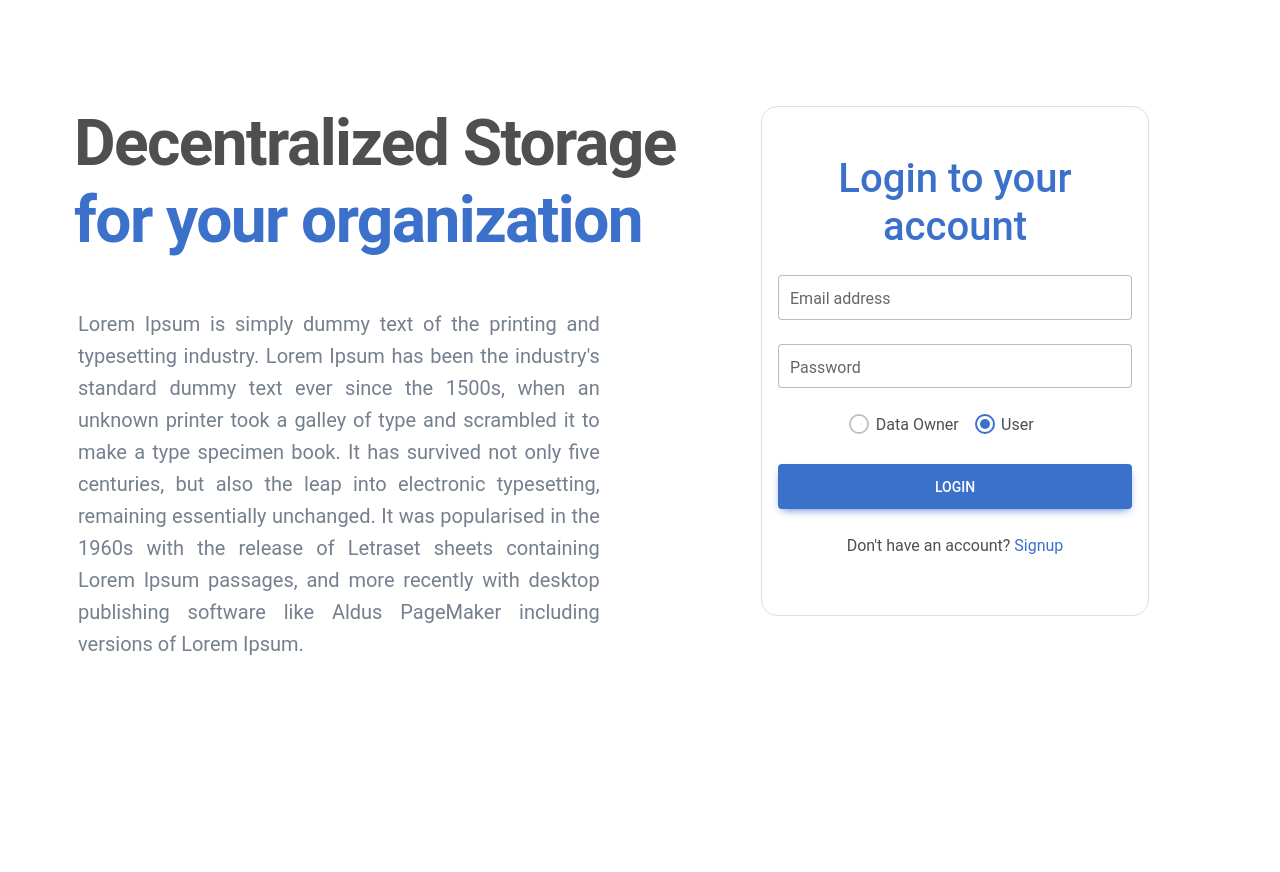
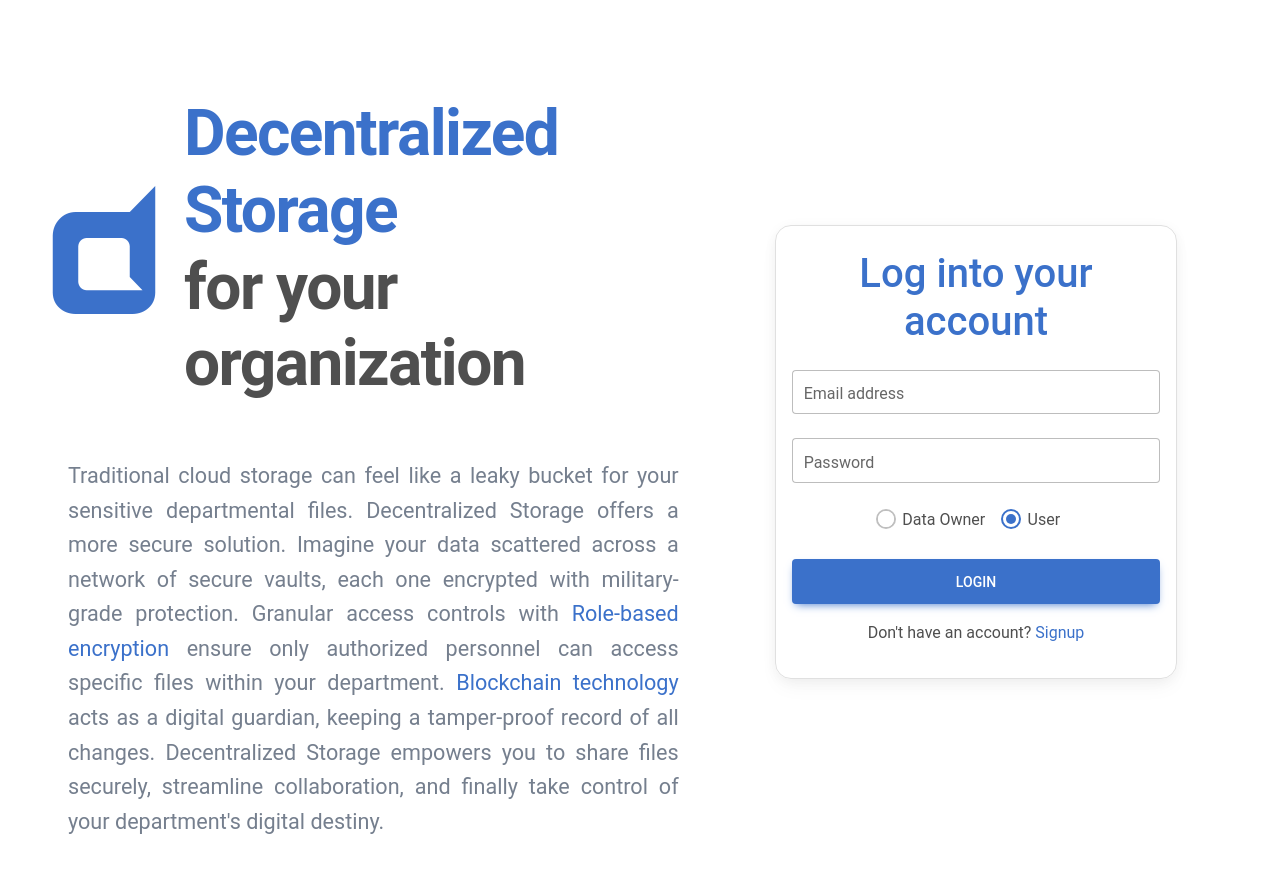
Before and after one commit to SanjayNithin2002/decentralized-storage-frontend, a React (Create React App) app: page /login in a window 1280 px wide. Shown: the top 872 px of the page. Before the commit the page ends 800 px from the top, so only its background shows below. Built offline with nearby package versions, Linux system fonts and the light colour scheme; the HTML template or start-up script is replaced by a standard one.

Commit message:
styled login and signup page

```diff
--- a/src/Components/InfoPane.js
+++ b/src/Components/InfoPane.js
@@ -2,29 +2,31 @@ import React from "react";
 import {
     MDBCol,
     MDBRow,
+    MDBIcon
 } from 'mdb-react-ui-kit';
 
 const InfoPane = () => {
     return (
         <MDBCol col='18' md='7' className='p-5 text-center text-md-start d-flex flex-column justify-content-center'>
-            <h1 className="my-5 display-3 fw-bold ls-tight px-3">
-                Decentralized Storage <br />
-                <span className="text-primary">for your organization</span>
-            </h1>
+            <div className="d-flex align-items-center mb-2">
+                <MDBIcon fab icon="dashcube" size="8x" className="me-2 text-primary" />
+                <h1 className="my-5 display-3 fw-bold ls-tight px-3">
+                <span className="text-primary">Decentralized Storage</span> <br />
+                    <span>for your organization</span>
+                </h1>
+            </div>
 
-            <MDBRow className='px-3 col-md-11'>
-                <p className='px-3' style={{ color: 'hsl(217, 10%, 50.8%)', textAlign: 'justify', fontSize: '1.25rem' }}>
-                    Lorem Ipsum is simply dummy text of the printing and typesetting industry.
-                    Lorem Ipsum has been the industry's standard dummy text ever since the 1500s,
-                    when an unknown printer took a galley of type and scrambled it to make a type specimen book.
-                    It has survived not only five centuries, but also the leap into electronic typesetting,
-                    remaining essentially unchanged. It was popularised in the 1960s with the release of Letraset
-                    sheets containing Lorem Ipsum passages, and more recently with desktop publishing software
-                    like Aldus PageMaker including versions of Lorem Ipsum.
+            <MDBRow className='px-3 col-md-14'>
+                <p className='px-3' style={{ color: 'hsl(217, 10%, 50.8%)', textAlign: 'justify', fontSize: '1.35rem' }}>
+                    Traditional cloud storage can feel like a leaky bucket for your sensitive departmental files.
+                    Decentralized Storage offers a more secure solution.  Imagine your data scattered across a
+                    network of secure vaults, each one encrypted with military-grade protection.
+                    Granular access controls with <span className="text-primary"> Role-based encryption </span>ensure only authorized personnel can access specific files within your department.
+                    <span className="text-primary"> Blockchain technology </span> acts as a digital guardian, keeping a tamper-proof record of all changes.
+                    Decentralized Storage empowers you to share files securely, streamline collaboration, and finally take control
+                    of your department's digital destiny.
                 </p>
             </MDBRow>
-
-
         </MDBCol>
     )
 }
--- a/src/Components/Modal.js
+++ b/src/Components/Modal.js
@@ -19,9 +19,9 @@ const Modal = (props) => {
       tabIndex='-1'
       setOpen={setTopRightModal}
     >
-      <MDBModalDialog className="bottom-right-modal" size="sm">
+      <MDBModalDialog className="bottom-right-modal" size="lg">
         <MDBModalContent>
-          <MDBModalBody className='bg-primary text-white'>
+          <MDBModalBody className='text-white rounded-4' style={{backgroundColor: '#055cb8'}}>
             {props.title}
             <MDBBtn
               color='none'
--- a/src/Pages/Login.js
+++ b/src/Pages/Login.js
@@ -11,7 +11,8 @@ import {
     MDBBtn,
     MDBInput,
     MDBRadio,
-    MDBSpinner
+    MDBSpinner,
+    MDBInputGroup
 } from 'mdb-react-ui-kit';
 
 const Login = () => {
@@ -40,7 +41,7 @@ const Login = () => {
             else if (response.status === 401) {
                 setModalContent(response.error)
             }
-            else{
+            else {
                 setModalContent(response.error);
             }
         } catch (error) {
@@ -53,33 +54,34 @@ const Login = () => {
 
 
     return (
-        <MDBContainer fluid className="my-5 mt-0">
+        <MDBContainer fluid className="m-0">
             <MDBRow className="align-items-start">
-                <InfoPane/>
-                <MDBCol col='6' md='4' className="text-center text-md-end my-5 px-3 pt-5">
-                    <div className='square border rounded-7'>
-                        <div className='px-3 mt-5'>
-                            <h1 className="text-center text-primary mb-4">Login to your account</h1>
+                <InfoPane />
+                <MDBCol col='6' md='4' className="text-center text-md-end mx-3 my-auto px-auto pt-auto">
+                    <div className='square border rounded-7 shadow-4'>
+                        <div className='px-3 mt-4'>
+                            <h1 className="text-center text-primary mb-4">Log into your account</h1>
                             <form onSubmit={handleSubmit(onSubmit)}>
                                 <MDBInput
                                     wrapperClass='mb-4'
                                     label='Email address'
                                     id='email'
                                     type='email'
-                                    size="lg"
+                                    size='lg'
                                     {...register('email', { required: 'Email is required' })}
                                 />
-                                {errors.email && <p>{errors.email.message}</p>}
+                                {errors.email && <p className='text-primary'>{errors.email.message}</p>}
                                 <MDBInput
                                     wrapperClass='mb-4'
                                     label='Password'
                                     id='password'
                                     type='password'
-                                    size="lg"
+                                    size='lg'
                                     {...register('password', { required: 'Password is required' })}
                                 />
-                                {errors.password && <p>{errors.password.message}</p>}
-                                <div className="d-flex justify-content-center mx-4 mb-4 col-md-10 align-items-center">
+                                {errors.password && <p className='text-primary'>{errors.password.message}</p>}
+                                <div className="mb-4 col-md-12 align-items-center d-flex flex-column flex-md-row justify-content-center">
+                                    <div className="d-flex justify-content-center align-items-center">
                                         <MDBRadio
                                             name='userType'
                                             id='dataOwner'
@@ -99,12 +101,14 @@ const Login = () => {
                                             inline
                                         />
                                     </div>
-                                <MDBBtn className="mb-4 w-100" size="lg" type="submit">
+                                </div>
+
+                                <MDBBtn className="mb-3 w-100" size='lg' type="submit">
                                     {spinner && <MDBSpinner size='sm' role='status' tag='span' />}
                                     <span className='px-2'>Login</span>
                                 </MDBBtn>
                             </form>
-                            <p className="mb-5 pb-lg-2 text-center">Don't have an account? <span className='pointer text-primary' onClick={e => navigate('/signup')}>Signup</span></p>
+                            <p className="mb-4 pb-lg-2 text-center">Don't have an account? <span className='pointer text-primary' onClick={e => navigate('/signup')}>Signup</span></p>
                         </div>
                     </div>
                 </MDBCol>
--- a/src/Pages/Upload.js
+++ b/src/Pages/Upload.js
@@ -66,7 +66,7 @@ const Upload = () => {
                                     size="lg"
                                     {...register('title', { required: 'Title is required' })}
                                 />
-                                {errors.title && <p>{errors.title.message}</p>}
+                                {errors.title && <p className='text-primary'>{errors.title.message}</p>}
 
                                 <select
                                     className={!selected ? "form-select mb-4 text-muted" : "form-select mb-4"}
@@ -88,7 +88,7 @@ const Upload = () => {
                                         }
                                     })}
                                 </select>
-                                {errors.role && <p>{errors.role.message}</p>}
+                                {errors.role && <p className='text-primary'>{errors.role.message}</p>}
 
                                 <MDBFile
                                     label='File'
@@ -96,7 +96,7 @@ const Upload = () => {
                                     name='file'
                                     {...register('file', { required: 'File is required' })}
                                 />
-                                {errors.file && <p>{errors.file.message}</p>}
+                                {errors.file && <p className='text-primary'>{errors.file.message}</p>}
                                 <br />
 
                                 <MDBFile
@@ -106,7 +106,7 @@ const Upload = () => {
                                     accept='.key'
                                     {...register('key', { required: 'Key is required' })}
                                 />
-                                {errors.key && <p>{errors.key.message}</p>}
+                                {errors.key && <p className='text-primary'>{errors.key.message}</p>}
                                 <br />
 
 
--- a/src/index.css
+++ b/src/index.css
@@ -1,6 +1,6 @@
 body {
   font-family: Roboto, Helvetica, Arial, sans-serif;
-  margin: 10px;
+  margin: 0px;
 }
 
 code {
@@ -26,3 +26,7 @@ code {
 .pointer{
   cursor: pointer;
 }
+
+.bg-color{
+  background-color: #055cb8;
+}
--- a/src/index.js
+++ b/src/index.js
@@ -8,6 +8,6 @@ import './index.css';
 const root = ReactDOM.createRoot(document.getElementById('root'));
 root.render(
   <React.StrictMode>
-    <App />
+    <App/>
   </React.StrictMode>
 );
```
Also changed, not shown: src/Pages/Signup.js (+13 -13 lines). Lines whose indentation alone changed are shown as unchanged.
